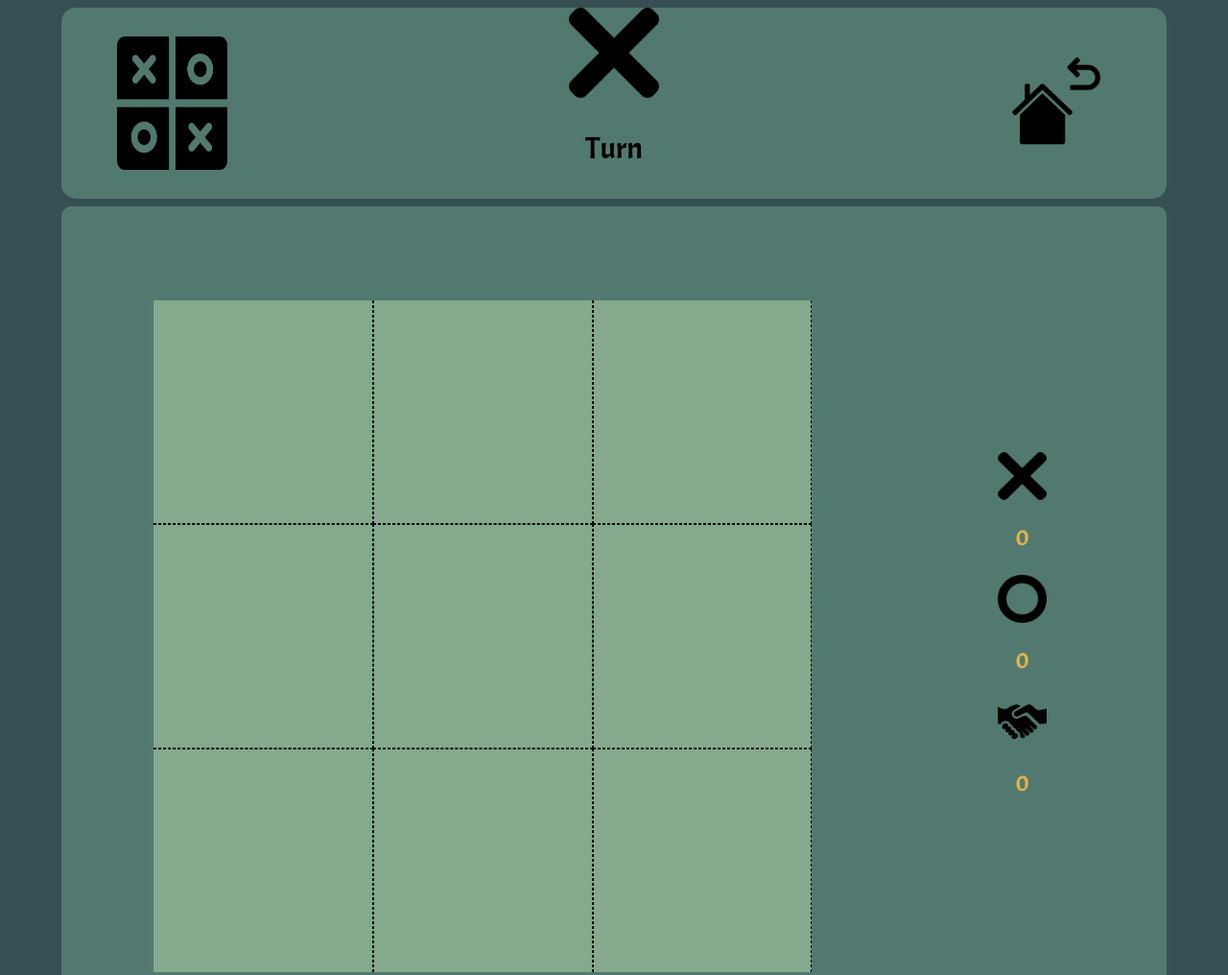
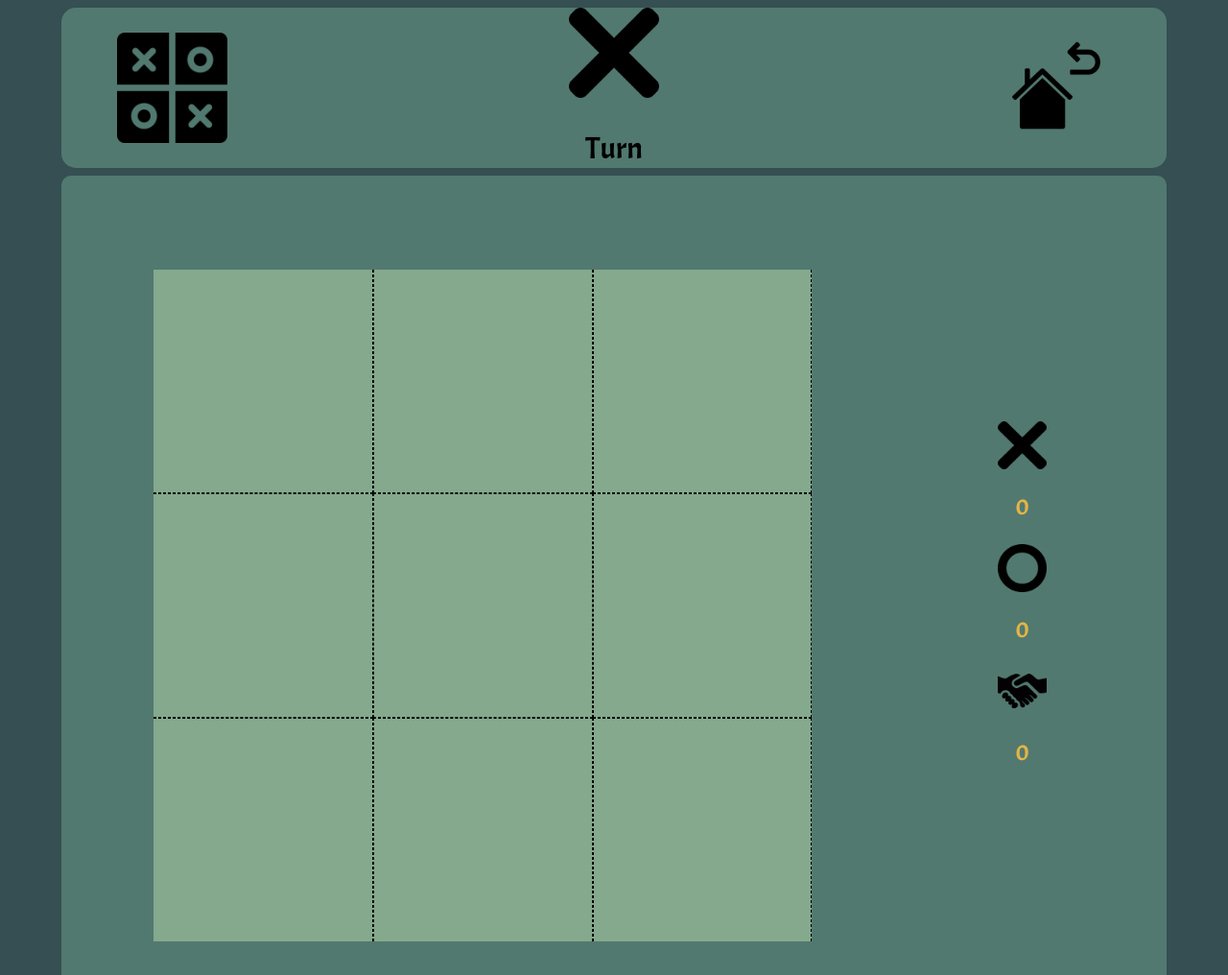
Before and after one commit to isabelsousac/Tic-Tac-Toe, a plain HTML site: page game/game.html in a window 1280 px wide. Shown: the top 1016 px of the page at 96% size. Drawn offline with Linux system fonts and the light colour scheme.

Commit message:
Changes some css on the game page

```diff
--- a/game/game.css
+++ b/game/game.css
@@ -33,6 +33,7 @@
 body {
     background-color: rgb(53, 79, 82);
     min-height: 100%;
+    overflow-y: hidden;
 }
 
 .container {
@@ -54,6 +55,7 @@ body {
     justify-content: space-around;
     gap: 10%;
     border-radius: 15px;
+    align-items: center;
 }
 
 .logo {
@@ -94,6 +96,7 @@ body {
 .turn p {
     font-size: 200%;
     flex-grow: 1;
+    margin-bottom: 0;
 }
 
 .return-menu {
```
